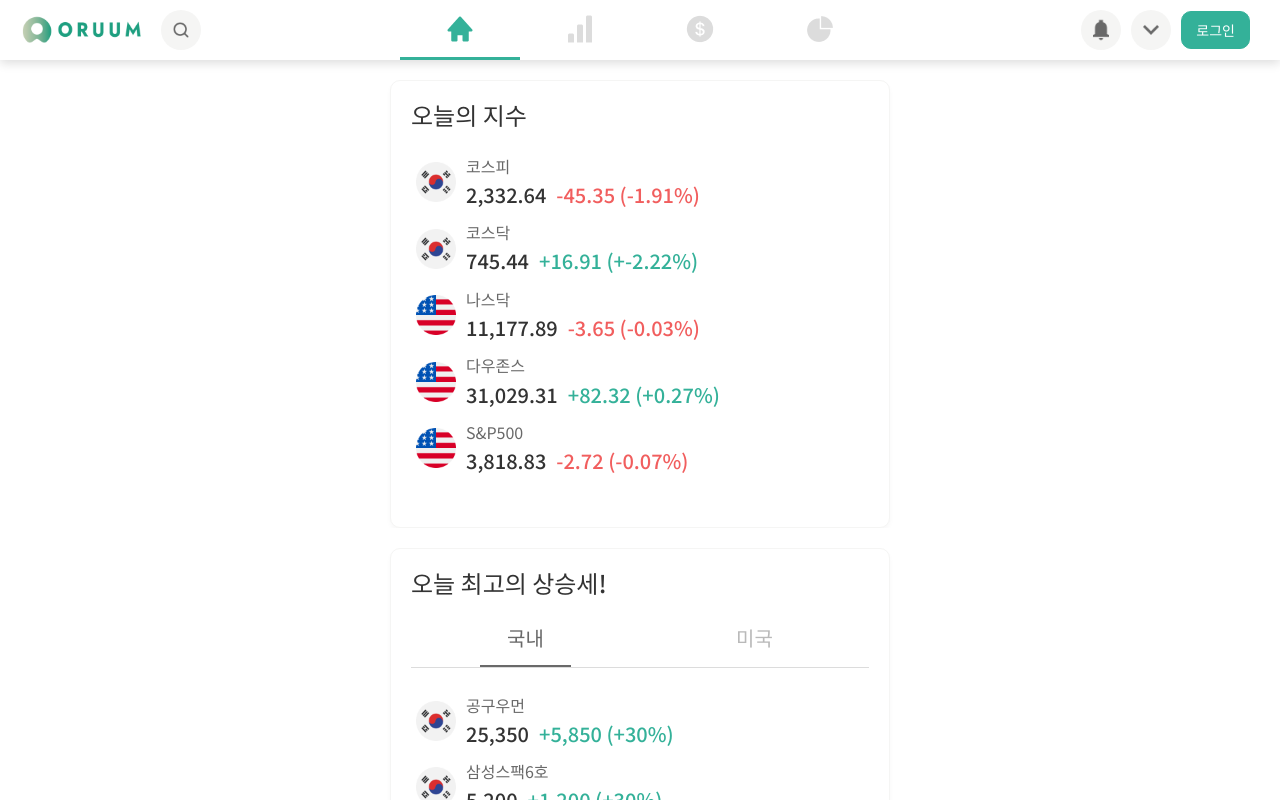
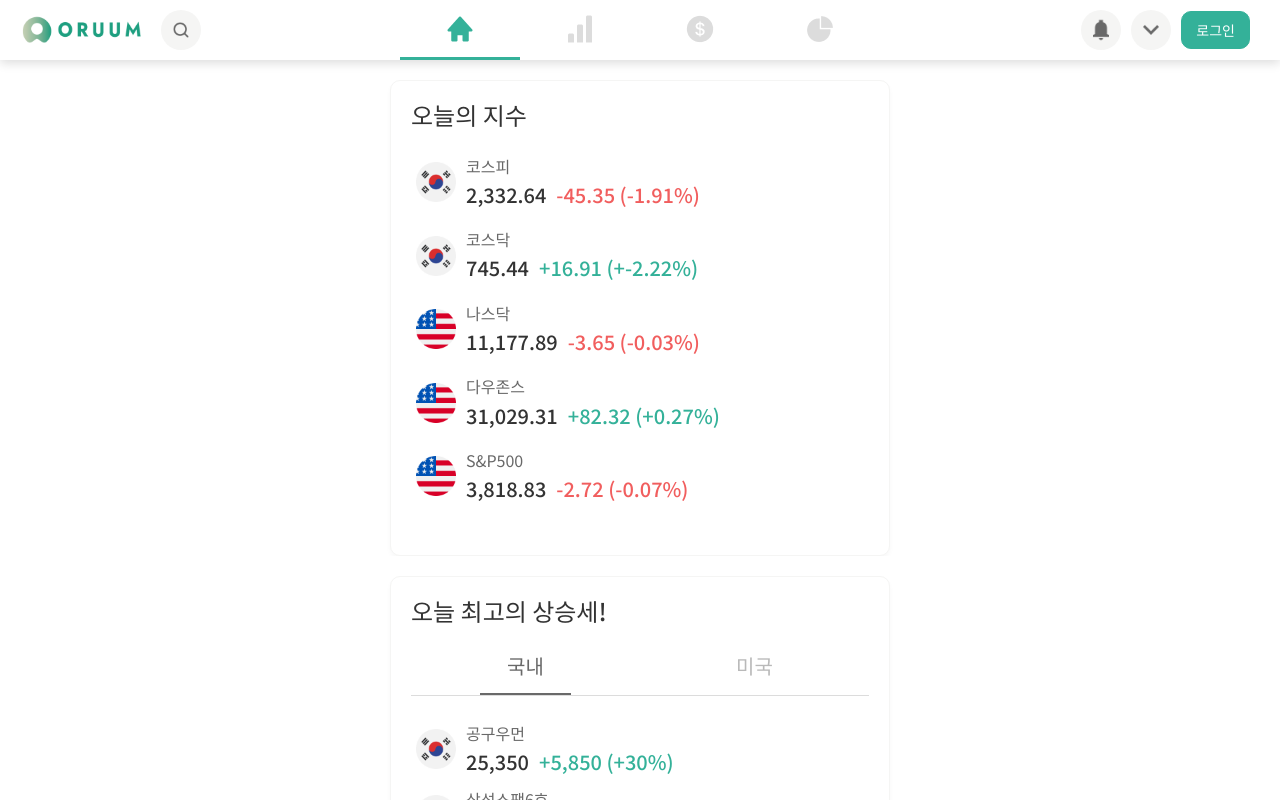
Before and after one commit to GBSIM/oruum_frontend, a React (Create React App) app: page / in a window 1280 px wide. Shown: the top 800 px of the page. Built offline with nearby package versions, Linux system fonts and the light colour scheme.

Commit message:
change row gap in home page

```diff
--- a/src/components/library/ui/home/MarketSummary/MarketSummary.js
+++ b/src/components/library/ui/home/MarketSummary/MarketSummary.js
@@ -18,7 +18,9 @@
         <div>
             <h2 style={{color:'#333333',margin:'0'}}>오늘의 지수</h2>
             <div style={{minHeight:'15px'}}></div>
-            {marketIndexRowList}
+            <div style={{display:'flex',flexDirection:'column',rowGap:'7px'}}>
+                {marketIndexRowList}
+            </div>
             <div style={{minHeight:'30px'}}></div>
         </div>
     )
```
